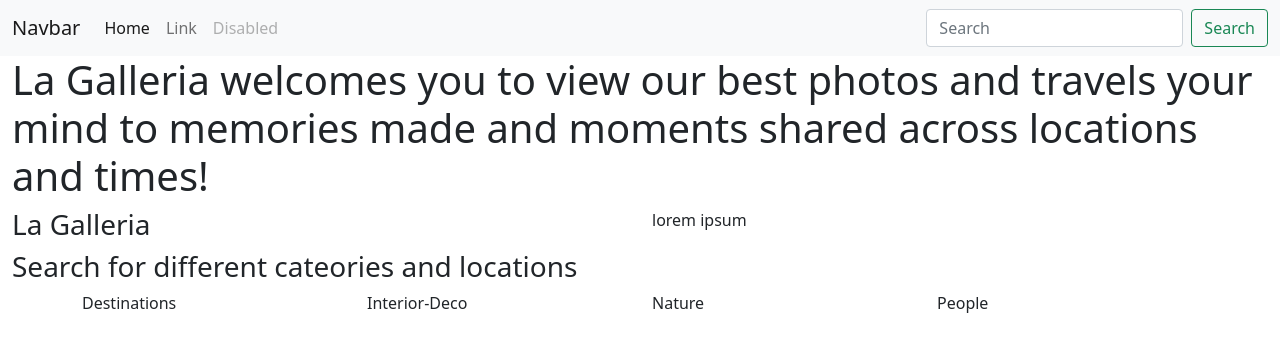
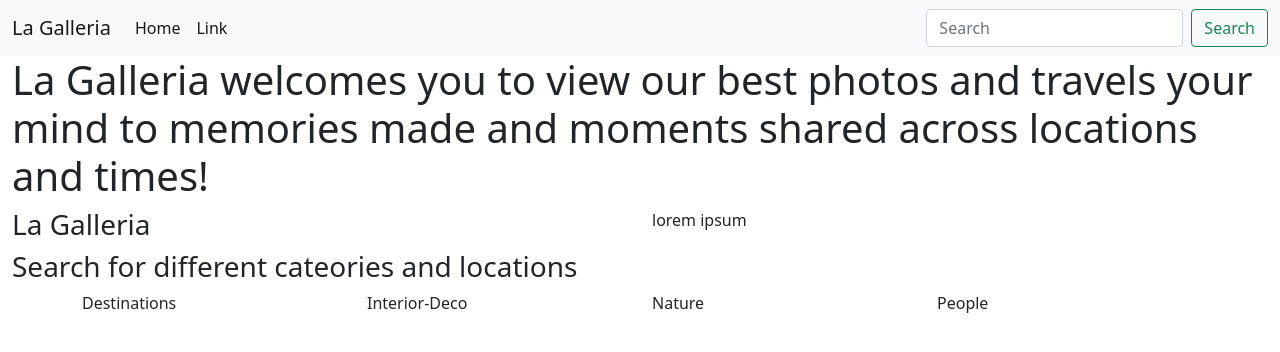
Before and after one commit to Grievi/Personal-Galleria, a Django app: page / in a window 1280 px wide. Shown: the top 352 px of the page. Run offline with Django 3.2, Linux system fonts and the light colour scheme; data that the repository does not hold is empty.

Commit message:
modify pics.html

```diff
--- a/galleria/templates/navbar.html
+++ b/galleria/templates/navbar.html
@@ -1,6 +1,6 @@
 <nav class="navbar navbar-expand-lg navbar-light bg-light">
     <div class="container-fluid">
-      <a class="navbar-brand" href="#">Navbar</a>
+      <a class="navbar-brand" href="#">La Galleria</a>
       <button class="navbar-toggler" type="button" data-bs-toggle="collapse" data-bs-target="#navbarSupportedContent" aria-controls="navbarSupportedContent" aria-expanded="false" aria-label="Toggle navigation">
         <span class="navbar-toggler-icon"></span>
       </button>
@@ -10,10 +10,7 @@
             <a class="nav-link active" aria-current="page" href="#">Home</a>
           </li>
           <li class="nav-item">
-            <a class="nav-link" href="#">Link</a>
-          </li>
-          <li class="nav-item">
-            <a class="nav-link disabled" href="#" tabindex="-1" >Disabled</a>
+            <a class="nav-link active" href="#">Link</a>
           </li>
         </ul>
         <form class="d-flex">
```
Also changed, not shown: photobomb/images/dest1.jpg (added), photobomb/images/dest2.jpg (added), photobomb/images/dest3.jpg (added), photobomb/images/dest4.jpg (added).
